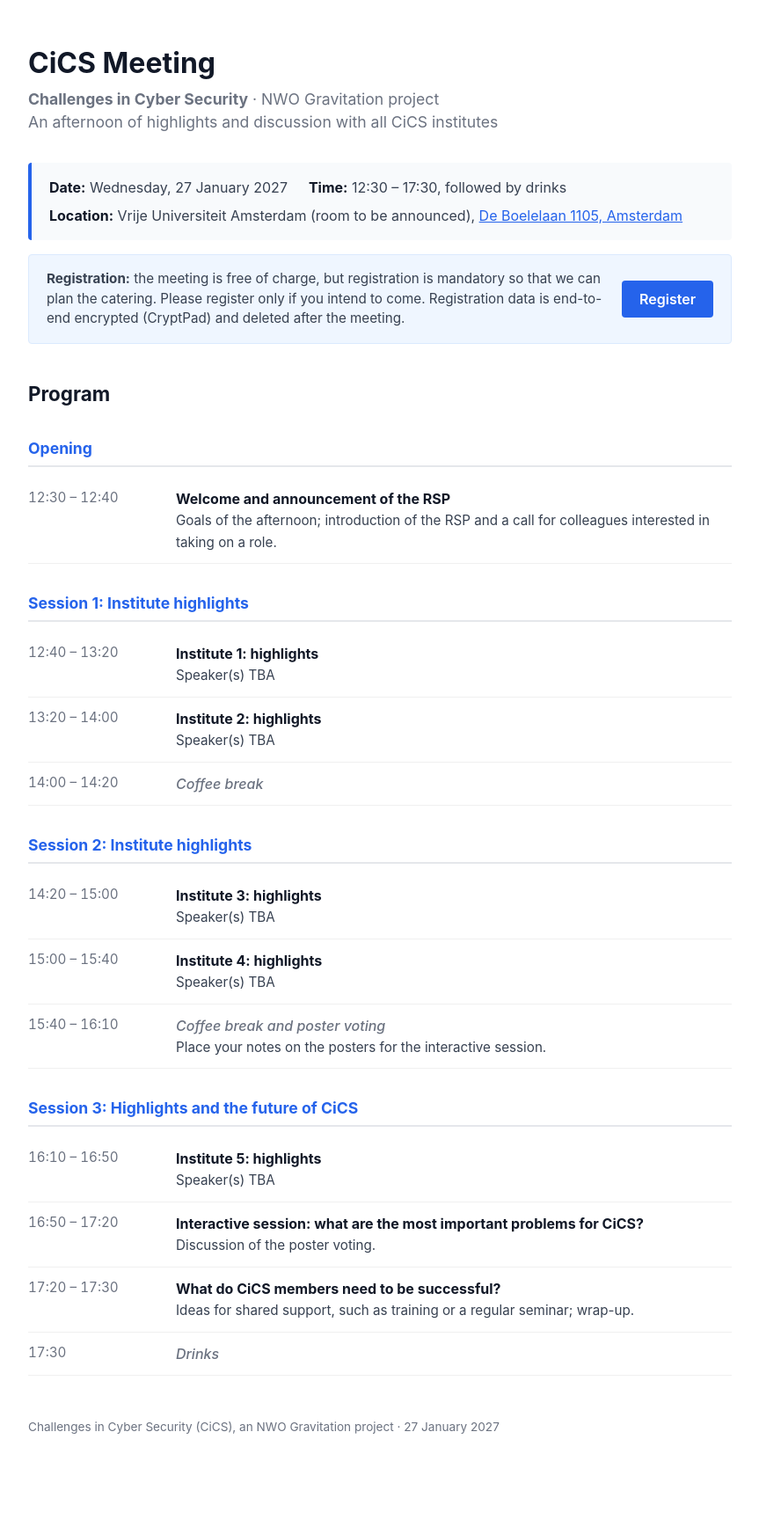
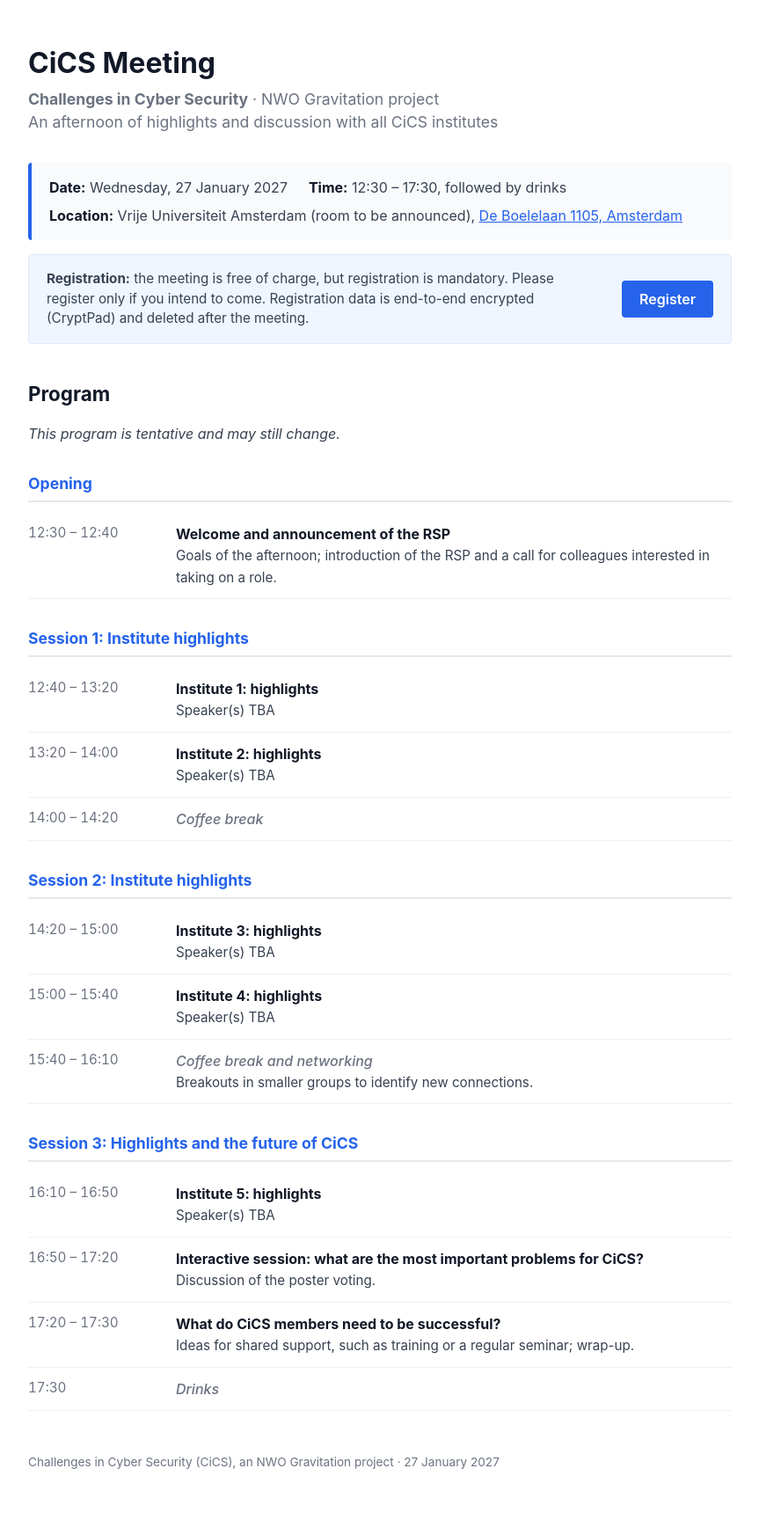
Before and after one commit to CiCS-project/meeting-2027, a Jekyll site: the page built from index.html, in a window 1280 px wide. Shown: the whole page at 88% size, without its empty margins (208-1071 px from the left). Built offline with Jekyll 4.4.1, drawn with Linux system fonts in a browser that asks for light colours; before the commit the page ends 1696 px from its top, so only the background shows below that.

Commit message:
Minor changes
 - Removed mentions of catering
- Added a sentence about program being tentative
- Changed the poster session mention to networking

```diff
--- a/_config.yml
+++ b/_config.yml
@@ -12,7 +12,7 @@ event:
   address: "De Boelelaan 1105, Amsterdam"
   map_url: "https://www.google.com/maps/search/?api=1&query=Vrije+Universiteit+Amsterdam+De+Boelelaan+1105"
   registration_url: "https://cryptpad.fr/form/#/2/form/view/d-FrQ-Tqb-tQkW5K+PJRydmjYejnx3B9NAYOYdB1E+o/"
-  registration_text: "the meeting is free of charge, but registration is mandatory so that we can plan the catering. Please register only if you intend to come. Registration data is end-to-end encrypted (CryptPad) and deleted after the meeting."
+  registration_text: "the meeting is free of charge, but registration is mandatory. Please register only if you intend to come. Registration data is end-to-end encrypted (CryptPad) and deleted after the meeting."
 
 baseurl: "/meeting-2027"
 url: "https://cics-project.github.io"
--- a/_data/program.yml
+++ b/_data/program.yml
@@ -29,8 +29,8 @@
       title: "Institute 4: highlights"
       detail: "Speaker(s) TBA"
     - time: "15:40 – 16:10"
-      title: "Coffee break and poster voting"
-      detail: "Place your notes on the posters for the interactive session."
+      title: "Coffee break and networking"
+      detail: "Breakouts in smaller groups to identify new connections."
       break: true
 
 - session: "Session 3: Highlights and the future of CiCS"
--- a/index.html
+++ b/index.html
@@ -17,6 +17,7 @@ layout: default
   </div>
 
   <h2>Program</h2>
+  <p><em>This program is tentative and may still change.</em></p>
 {% for s in site.data.program %}
   <h3 class="session">{{ s.session }}</h3>
   {%- for it in s.items %}
```
